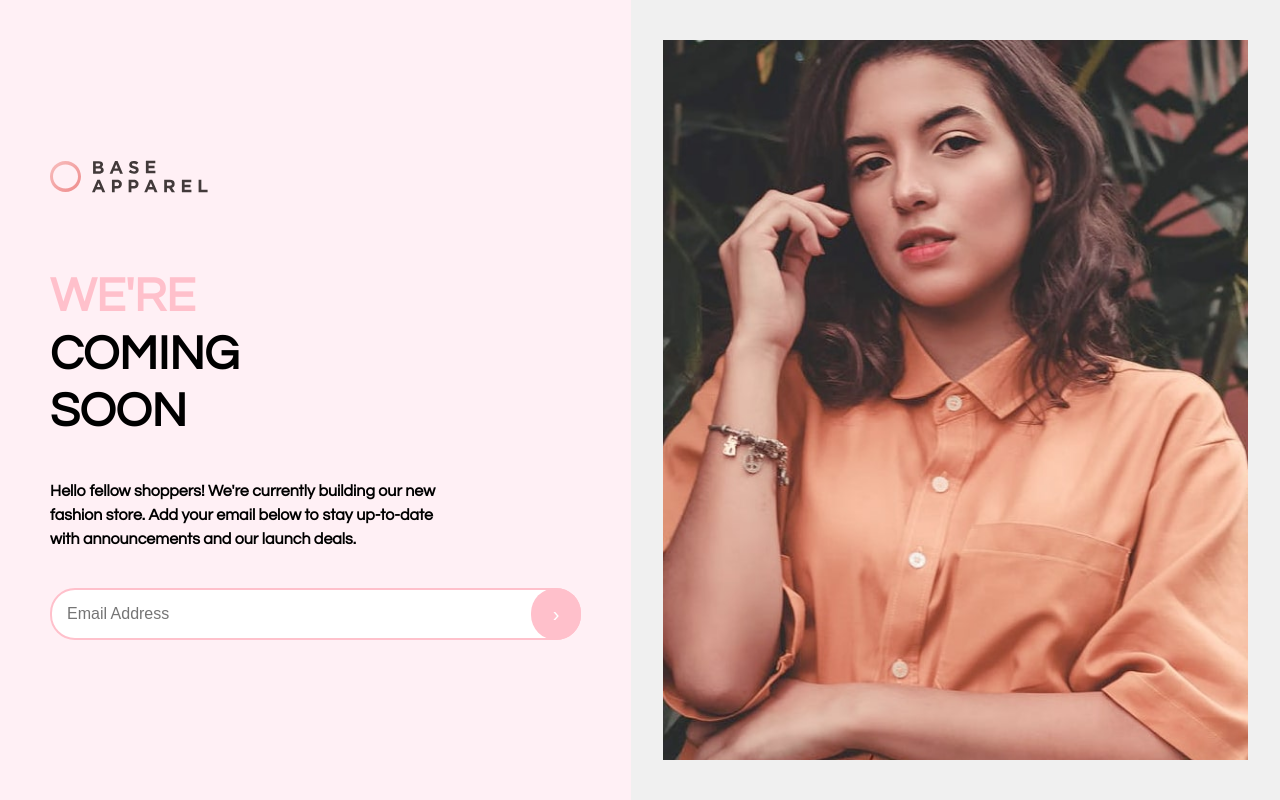
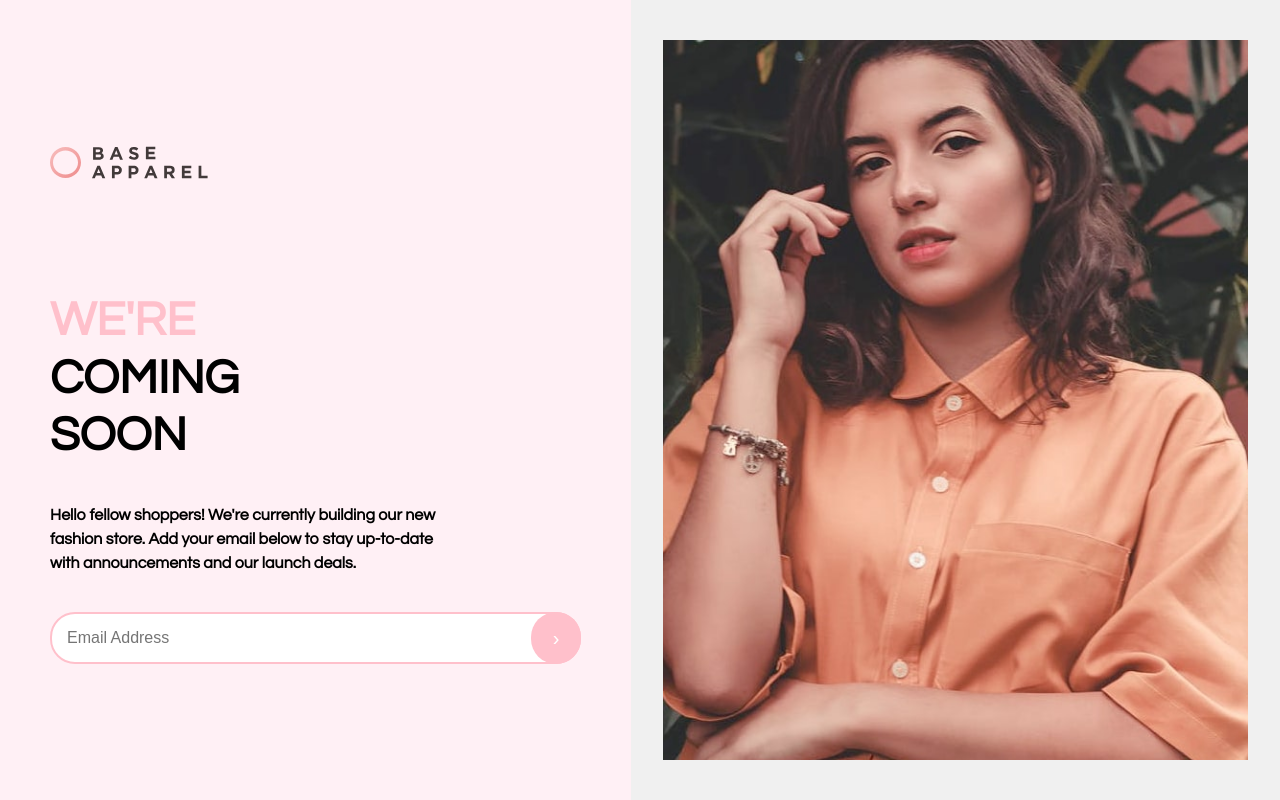
Before and after one commit to gabiephiri/base-apparel-challenge, a plain HTML site: page index.html in a window 1280 px wide. Drawn offline with Linux system fonts and the light colour scheme; a web font is replaced by a local one.

Commit message:
Update index.html

```diff
--- a/index.html
+++ b/index.html
@@ -35,7 +35,8 @@
     }
 
     .branding {
-      margin-bottom: 2cm;
+      margin-bottom: 3cm;
+      margin-top: 10px;
     }
 
     .logo {
```
